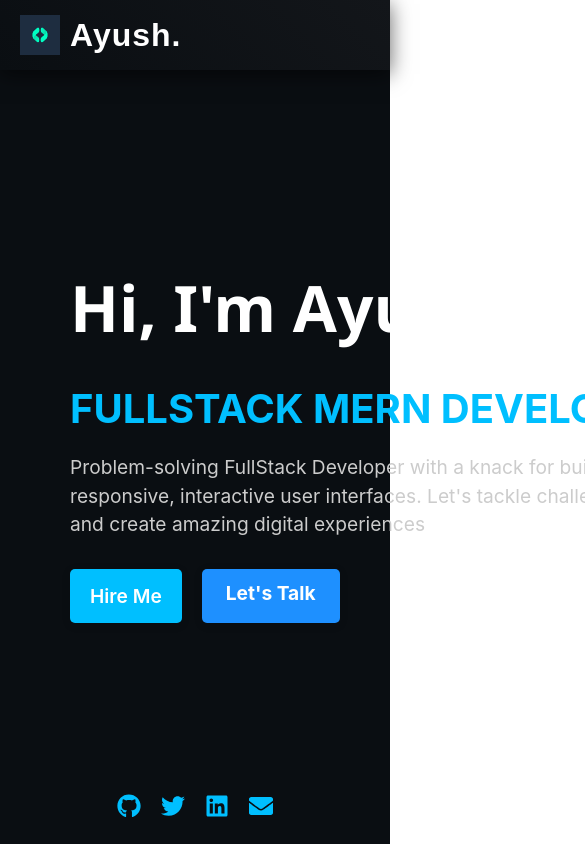
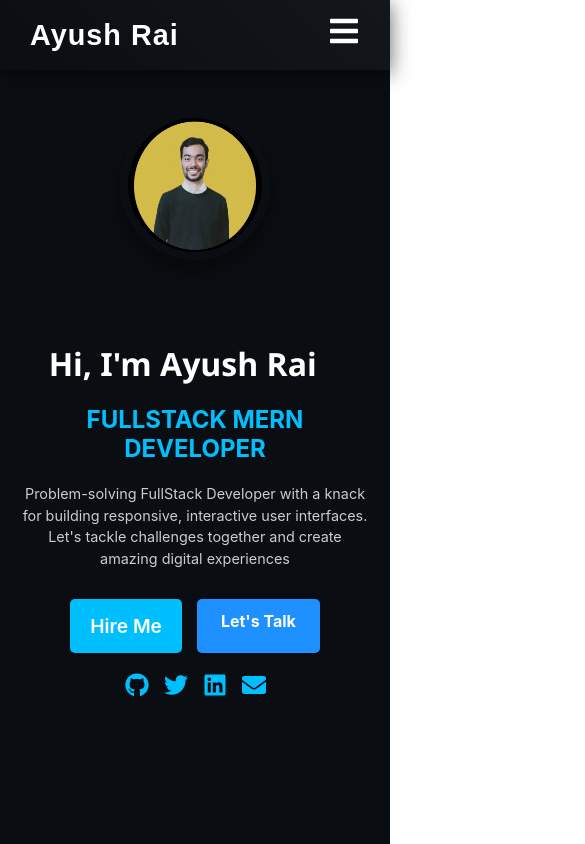
Before and after one commit to ayushrai26/MyPortfolio, a React (Create React App) app: page / in a window 390 px wide. Shown: the top 844 px of the page, 585 px wide, since content can reach past the window. Built offline with nearby package versions, Linux system fonts and the light colour scheme.

Commit message:
updatednewproject

```diff
--- a/src/components/Navbar.js
+++ b/src/components/Navbar.js
@@ -1,25 +1,38 @@
-import React from 'react';
-import '../styles/Navbar.css'; // Import the Navbar CSS
-import { Link } from 'react-router-dom';
-import Logo from '../images/prog.png'
+import React, { useState, useEffect } from "react";
+import { FaBars, FaTimes } from "react-icons/fa";
+import "../styles/Navbar.css";
+
 function Navbar() {
+  const [menuActive, setMenuActive] = useState(false);
+  const [scrolled, setScrolled] = useState(false);
+
+  // Scroll effect
+  useEffect(() => {
+    const handleScroll = () => {
+      setScrolled(window.scrollY > 50);
+    };
+    window.addEventListener("scroll", handleScroll);
+    return () => window.removeEventListener("scroll", handleScroll);
+  }, []);
+
   return (
-    <div className="navbar">
-      {/* Logo Section */}
+    <nav className={`navbar ${scrolled ? "scrolled" : ""}`}>
       <div className="logo">
-      <img src={Logo} alt="Ayush's Logo" className="logo-image" />
-        <a href="#home">Ayush.</a>
+        <a href="/">Ayush Rai</a>
       </div>
 
-      {/* Navigation Links */}
-      <ul className="nav-links">
-      <Link to="/">Home</Link>
-        <Link to="/about">About</Link>
-        <Link to="/skills">Skills</Link>
-        <Link to="/projects">Projects</Link>
-        <Link to="/contact">Contact</Link>
-      </ul>
-    </div>
+      <div className={`nav-links ${menuActive ? "active" : ""}`}>
+        <a href="/" onClick={() => setMenuActive(false)}>Home</a>
+        <a href="/skills" onClick={() => setMenuActive(false)}>Skills</a>
+        <a href="/projects" onClick={() => setMenuActive(false)}>Projects</a>
+        <a href="/contact" onClick={() => setMenuActive(false)}>Contact</a>
+        <a href="/contact" className="btn-nav" onClick={() => setMenuActive(false)}>Hire Me</a>
+      </div>
+
+      <div className="menu-icon" onClick={() => setMenuActive(!menuActive)}>
+        {menuActive ? <FaTimes /> : <FaBars />}
+      </div>
+    </nav>
   );
 }
 
--- a/src/styles/Home.css
+++ b/src/styles/Home.css
@@ -1,14 +1,13 @@
 /* Home Container */
-
-
 .home-container {
   display: flex;
   justify-content: space-between;
   align-items: center;
   width: 100%;
-  height: 100vh;
-  background-color: #0a0e12; /* Background color similar to the design */
+  min-height: 100vh;
+  background-color: #0a0e12;
   padding: 0 50px;
+  flex-wrap: wrap; /* Wrap for smaller screens */
 }
 
 /* Left Section */
@@ -16,37 +15,40 @@
   color: #fff;
   flex: 1;
   padding: 20px;
+  min-width: 300px;
 }
 
 .left-section h1 {
-  font-size: 4rem;
+  font-size: 3rem;
   margin-bottom: 10px;
 }
 
 .left-section h2 {
   color: #00bfff;
-  font-size: 2.5rem;
+  font-size: 2rem;
   margin-bottom: 20px;
 }
 
 .left-section p {
-  font-size: 1.2rem;
+  font-size: 1rem;
   margin-bottom: 30px;
   line-height: 1.5;
   color: #ccc;
 }
 
-/* Button Styles */
+/* Buttons */
 .buttons {
   display: flex;
-  gap: 20px;
+  flex-wrap: wrap;
+  gap: 15px;
 }
 
 .btn {
   padding: 10px 20px;
   border-radius: 5px;
   text-decoration: none;
-  font-size: 1.2rem;
+  font-size: 1rem;
+  transition: transform 0.2s, opacity 0.2s;
 }
 
 .btn-primary {
@@ -61,30 +63,27 @@
   border: none;
 }
 
-/* Hover Effects */
 .btn:hover {
   opacity: 0.8;
-  transform: scale(1.2);
+  transform: scale(1.1);
 }
 
 /* Social Icons */
 .social-icons {
-display: flex;
-gap: 20px;
-position: absolute; /* Position absolutely within the container */
-bottom: 20px; /* Distance from the bottom */
-left: 50%; /* Center horizontally */
-transform: translateX(-50%); /* Adjust to center */
+  display: flex;
+  gap: 15px;
+  margin-top: 20px;
 }
 
 .social-icons a {
-color: #00bfff;
-font-size: 24px;
-transition: color 0.3s ease-in-out;
+  color: #00bfff;
+  font-size: 1.5rem;
+  transition: color 0.3s ease, transform 0.3s ease;
 }
+
 .social-icons a:hover {
   color: #1e90ff;
-  transform: scale(1.5);
+  transform: scale(1.3);
 }
 
 /* Right Section */
@@ -93,101 +92,108 @@ transition: color 0.3s ease-in-out;
   display: flex;
   justify-content: center;
   align-items: center;
-  background-color: transparent;
-  border-radius: 8px;
-
+  min-width: 250px;
+  margin-top: 30px; /* spacing on mobile */
 }
 
-/* Updated Profile Image Styling without Rotation */
+/* Profile Image */
 .profile-image {
-max-width: 400px;
-height: auto;
-border-radius: 50%; /* Circular shape */
-filter: brightness(0.95) contrast(1.1); /* Slight contrast adjustment */
-transition: transform 0.5s ease, box-shadow 0.5s ease, border 0.3s ease; /* Smooth transition for scaling */
-box-shadow: 0px 10px 30px rgba(0, 0, 0, 0.5); /* Soft shadow for depth */
-border: 8px solid transparent; /* Start with a transparent border */
-position: relative; /* Needed for pseudo-elements */
+  width: 300px;
+  height: 300px;
+  border-radius: 50%;
+  filter: brightness(0.95) contrast(1.1);
+  transition: transform 0.5s ease, box-shadow 0.5s ease, border 0.3s ease;
+  box-shadow: 0px 10px 30px rgba(0, 0, 0, 0.5);
+  border: 8px solid transparent;
+  position: relative;
 }
 
 .profile-image:hover {
-transform: scale(1.1); /* Only scaling without rotation */
-box-shadow: 0px 20px 50px rgba(0, 183, 255, 0.7); /* Enhanced shadow on hover */
-border: 8px solid #00bfff; /* Blue border on hover */
-}
-
-/* Decorative Ring Effect */
-.profile-image::before {
-content: ""; /* Empty content for the pseudo-element */
-position: absolute;
-top: -10px;
-left: -10px;
-width: 100%;
-height: 100%;
-border-radius: 50%; /* Circular shape */
-border: 5px dashed rgba(255, 255, 255, 0.6); /* Dashed border */
-box-shadow: 0 0 15px rgba(0, 183, 255, 0.5); /* Outer glow effect */
-transition: transform 0.5s ease, border 0.5s ease; /* Smooth transition */
-}
-
-.profile-image:hover::before {
-border: 5px solid rgba(0, 183, 255, 0.8); /* Change border color on hover */
-}
-
-/* Gradient Border Animation */
-.profile-image::after {
-content: "";
-position: absolute;
-top: -15px;
-left: -15px;
-width: 100%;
-height: 100%;
-border-radius: 50%;
-background: linear-gradient(45deg, #00bfff, #ff00ff, #00ff99, #ff4500);
-background-size: 300% 300%; /* Oversize the gradient for animation */
-animation: gradient-animation 3s ease infinite; /* Infinite animation */
-z-index: -1; /* Behind the image */
-padding: 8px; /* Create a visible border space */
-}
-
-@keyframes gradient-animation {
-0% {
-  background-position: 0% 50%;
-}
-50% {
-  background-position: 100% 50%;
-}
-100% {
-  background-position: 0% 50%;
-}
+  transform: scale(1.1);
+  box-shadow: 0px 20px 50px rgba(0, 183, 255, 0.7);
+  border: 8px solid #00bfff;
 }
 
 /* Typing Effect */
 .typing-effect {
-font-family: 'Segoe UI'; /* Mimic a typewriter font */
-overflow: hidden; /* Hide the overflowing text */
-white-space: nowrap; /* Prevent text from wrapping */
-border-right: 4px solid #00bfff; /* Cursor effect */
-width: 0; /* Start with width set to 0 */
-animation: typing 3s steps(15, end) forwards, blink 0.75s step-end infinite; /* Typing and cursor animation */
+  font-family: 'Segoe UI';
+  overflow: hidden;
+  white-space: nowrap;
+  border-right: 4px solid #00bfff;
+  width: 0;
+  animation: typing 3s steps(15, end) forwards, blink 0.75s step-end infinite;
 }
 
-/* Typing Animation */
 @keyframes typing {
-from {
-  width: 0;
-}
-to {
-  width: 18ch; /* Adjust based on the length of your text */
-}
+  from { width: 0; }
+  to { width: 18ch; }
 }
 
-/* Cursor Blinking */
 @keyframes blink {
-from, to {
-  border-color: transparent;
+  from, to { border-color: transparent; }
+  50% { border-color: #00bfff; }
 }
-50% {
-  border-color: #00bfff;
+
+/* Responsive Breakpoints */
+@media (max-width: 1024px) {
+  .home-container {
+    padding: 0 30px;
+  }
+
+  .left-section h1 {
+    font-size: 2.5rem;
+  }
+
+  .left-section h2 {
+    font-size: 1.8rem;
+  }
+
+  .profile-image {
+    width: 250px;
+    height: 250px;
+  }
 }
+
+@media (max-width: 768px) {
+  .home-container {
+    flex-direction: column-reverse;
+    text-align: center;
+    padding: 20px;
+  }
+
+  .left-section {
+    padding: 0;
+  }
+
+  .buttons {
+    justify-content: center;
+  }
+
+  .social-icons {
+    justify-content: center;
+  }
+
+  .profile-image {
+    width: 200px;
+    height: 200px;
+  }
 }
+
+@media (max-width: 480px) {
+  .left-section h1 {
+    font-size: 2rem;
+  }
+
+  .left-section h2 {
+    font-size: 1.5rem;
+  }
+
+  .left-section p {
+    font-size: 0.9rem;
+  }
+
+  .profile-image {
+    width: 150px;
+    height: 150px;
+  }
+}
--- a/src/styles/Navbar.css
+++ b/src/styles/Navbar.css
@@ -6,68 +6,68 @@
   width: 100%;
   height: 80px;
   padding: 0 50px;
-  background: linear-gradient(45deg, #0a0e12, #13161a); /* Gradient background for depth */
-  box-shadow: 0 4px 20px rgba(0, 0, 0, 0.6); /* Enhanced shadow for depth */
+  background: linear-gradient(45deg, #0a0e12, #13161a);
+  box-shadow: 0 4px 20px rgba(0, 0, 0, 0.6);
   position: fixed;
   top: 0;
   z-index: 1000;
-  transition: background 0.3s ease-in-out, box-shadow 0.3s ease-in-out; /* Smooth transition */
+  transition: background 0.3s ease-in-out, box-shadow 0.3s ease-in-out;
 }
+
+/* Logo Section */
 .logo {
   display: flex;
   align-items: center;
 }
 
 .logo-image {
-  width: 40px; /* Adjust size as needed */
-  height: 40px; /* Adjust size as needed */
-  margin-right: 10px; /* Space between logo and text */
+  width: 40px;
+  height: 40px;
+  margin-right: 10px;
 }
-/* Logo Section */
+
 .logo a {
   color: #fff;
-  font-size: 2rem; /* Increased size for emphasis */
+  font-size: 2rem;
   text-decoration: none;
-  font-weight: 900; /* Increase font weight for emphasis */
+  font-weight: 900;
   letter-spacing: 1px;
-  font-family: 'Montserrat', sans-serif; /* Stylish font */
-  transition: transform 0.3s ease-in-out, color 0.3s ease-in-out; /* Smooth transition for logo */
+  font-family: 'Montserrat', sans-serif;
+  transition: transform 0.3s ease-in-out, color 0.3s ease-in-out;
 }
 
 .logo a:hover {
-  color: #00bfff; /* Highlight color on hover */
-  transform: scale(1.1); /* Scale up slightly */
+  color: #00bfff;
+  transform: scale(1.1);
 }
 
 /* Navigation Links */
 .nav-links {
   display: flex;
-  gap: 40px; /* Increased gap for better spacing */
+  gap: 40px;
+  align-items: center;
+  transition: left 0.3s ease-in-out;
 }
 
-/* Link Styles */
 .nav-links a {
   color: #ccc;
   text-decoration: none;
   font-size: 1.1rem;
-  font-family: 'Roboto', sans-serif; /* Modern font for links */
+  font-family: 'Roboto', sans-serif;
   font-weight: 500;
   position: relative;
-  transition: color 0.3s ease-in-out, transform 0.3s ease-in-out; /* Smooth transition */
+  transition: color 0.3s ease-in-out, transform 0.3s ease-in-out;
 }
 
-/* Active Link Style */
 .nav-links a.active {
-  color: #00bfff; /* Highlight color for active link */
+  color: #00bfff;
 }
 
-/* Hover Effect for Links */
 .nav-links a:hover {
-  color: #00bfff; /* Highlight color for hover */
-  transform: translateY(-2px); /* Slight lift effect */
+  color: #00bfff;
+  transform: translateY(-2px);
 }
 
-/* Underline Animation on Hover */
 .nav-links a::before {
   content: '';
   position: absolute;
@@ -75,88 +75,119 @@
   height: 2px;
   bottom: -5px;
   left: 50%;
-  background-color: #00bfff; /* Highlight color */
+  background-color: #00bfff;
   transition: width 0.3s ease, left 0.3s ease;
 }
 
 .nav-links a:hover::before {
-  width: 100%; /* Expand the underline */
-  left: 0%; /* Center align */
+  width: 100%;
+  left: 0%;
 }
 
-/* Responsive Design for Mobile */
-@media screen and (max-width: 768px) {
-  .navbar {
-    padding: 0 20px;
-    height: 70px;
-  }
-
-  .nav-links {
-    position: absolute;
-    top: 70px;
-    left: -100%; /* Initially hide the menu */
-    width: 100%;
-    height: calc(100vh - 70px); /* Full height for menu */
-    background: #13161a; /* Dark background for the menu */
-    flex-direction: column; /* Stack links vertically */
-    align-items: center;
-    gap: 20px;
-    transition: left 0.3s ease-in-out;
-    z-index: 999; /* Ensure the mobile menu is on top */
-  }
-
-  /* Toggle mobile menu */
-  .nav-links.active {
-    left: 0; /* Show the menu */
-  }
-
-  .nav-links a {
-    font-size: 1.5rem; /* Increased size for better touch targets */
-  }
-
-  /* Hamburger Menu Icon */
-  .menu-icon {
-    display: block;
-    color: #fff;
-    font-size: 2rem;
-    cursor: pointer;
-    transition: transform 0.3s ease;
-  }
-
-  .menu-icon:hover {
-    transform: scale(1.1); /* Scale on hover */
-  }
-}
-
-/* Hide menu icon on desktop */
-.menu-icon {
-  display: none;
-}
-
-/* Button Style for Hire Me & Contact Me */
+/* Hire Me / Contact Me Button */
 .nav-links .btn-nav {
   background-color: #00bfff;
   color: #fff;
-  padding: 10px 20px; /* Increased padding for a larger button */
+  padding: 10px 20px;
   border: none;
   border-radius: 5px;
+  font-size: 1.1rem;
+  font-weight: 600;
   transition: background-color 0.3s ease, transform 0.3s ease;
-  font-size: 1.1rem; /* Button text size */
-  font-weight: 600; /* Button text weight */
 }
 
 .nav-links .btn-nav:hover {
-  background-color: #1e90ff; /* Lighter shade on hover */
+  background-color: #1e90ff;
+  transform: scale(1.1);
+}
+
+/* Hamburger Menu Icon */
+.menu-icon {
+  display: none;
+  font-size: 2rem;
+  color: #fff;
+  cursor: pointer;
+  transition: transform 0.3s ease;
+}
+
+.menu-icon:hover {
   transform: scale(1.1);
 }
 
 /* Navbar Scroll Effect */
 .navbar.scrolled {
-  background: rgba(10, 14, 18, 0.95); /* Slight transparency on scroll */
-  box-shadow: 0 8px 25px rgba(0, 0, 0, 0.4); /* More pronounced shadow */
+  background: rgba(10, 14, 18, 0.95);
+  box-shadow: 0 8px 25px rgba(0, 0, 0, 0.4);
 }
 
-/* Subtle Transition for Menu Icon */
-.menu-icon:hover {
-  transform: rotate(10deg); /* Slight rotation for effect */
+/* Tablet Responsive */
+@media screen and (max-width: 1024px) {
+  .navbar {
+    padding: 0 30px;
+    height: 70px;
+  }
+
+  .nav-links {
+    gap: 25px;
+  }
+
+  .nav-links a {
+    font-size: 1rem;
+  }
+
+  .nav-links .btn-nav {
+    padding: 8px 16px;
+    font-size: 1rem;
+  }
 }
+
+/* Mobile Responsive */
+@media screen and (max-width: 768px) {
+  .menu-icon {
+    display: block;
+  }
+
+  .nav-links {
+    position: fixed;
+    top: 70px;
+    left: -100%;
+    width: 100%;
+    height: calc(100vh - 70px);
+    background: #13161a;
+    flex-direction: column;
+    align-items: center;
+    gap: 30px;
+    padding-top: 40px;
+    z-index: 999;
+  }
+
+  .nav-links.active {
+    left: 0;
+  }
+
+  .nav-links a {
+    font-size: 1.5rem;
+  }
+
+  .nav-links .btn-nav {
+    font-size: 1.3rem;
+    padding: 12px 25px;
+  }
+}
+
+/* Small Phone Responsive */
+@media screen and (max-width: 480px) {
+  .nav-links a {
+    font-size: 1.2rem;
+  }
+
+  .nav-links .btn-nav {
+    width: 90%;
+    font-size: 1rem;
+    padding: 10px 0;
+  }
+
+  .logo a {
+    font-size: 1.8rem;
+  }
+}
```
Also changed, not shown: src/components/Contact.js (+3 -5 lines), src/components/Projects.js (+28 -4 lines), src/images/Screenshot (105).png (added).
